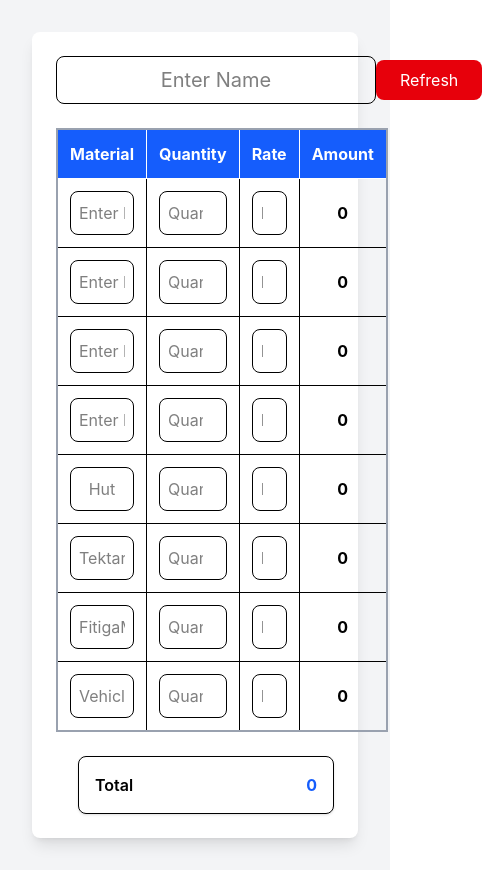
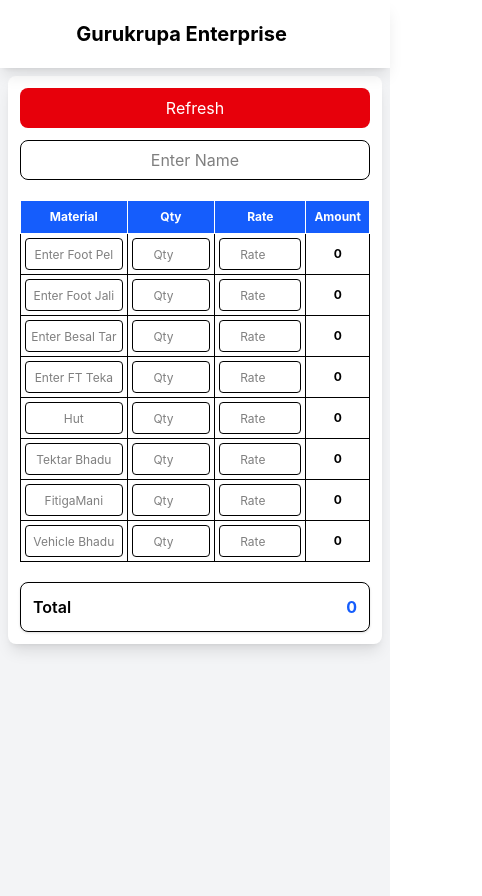
Before and after one commit to Nakum-Nayan/normal, a React (Vite) app: page / in a window 390 px wide. Shown: the top 896 px of the page, 482 px wide, since content can reach past the window. Before the commit the page ends 870 px from the top, so only its background shows below. Built offline with nearby package versions, Linux system fonts and the light colour scheme.

Commit message:
Initial commit

```diff
--- a/src/App.jsx
+++ b/src/App.jsx
@@ -12,12 +12,12 @@ import "./App.css";
 function App() {
   return (
     <div className='w-screen min-h-screen bg-richblack-900 flex flex-col font-inter'>
-      {/* <Navbar /> */}
+      <Navbar />
       <Routes>
         <Route path='/' element={ <Home /> } />
-        {/* <Route path="/calculator" element={ <Calculator/> } />
+        <Route path="/calculator" element={ <Calculator/> } />
         <Route path="/materials" element={ <MaterialTable/> } />
-        <Route path="/contact" element={ <Contact/> } /> */}
+        <Route path="/contact" element={ <Contact/> } />
       </Routes>
     </div>
   );
--- a/src/components/Calculator.jsx
+++ b/src/components/Calculator.jsx
@@ -1,6 +1,8 @@
 const  Calculator= () => (
     <>
-        <p>CAAAAAAAAAAAAAAAAAAAAAAAAAAAtor</p>
+         <div className="flex justify-center">
+            <p className="text-4xl">Working Page</p>
+        </div>
     </>
 );
 
--- a/src/components/Footer.jsx
+++ b/src/components/Footer.jsx
@@ -1,6 +1,8 @@
 const  Footer= () => (
     <>
-        <footer>FOoterrfff</footer>
+        <div className="flex justify-center">
+            <p className="text-4xl">Working Page</p>
+        </div>
     </>
 );
 
--- a/src/components/MaterialTable.jsx
+++ b/src/components/MaterialTable.jsx
@@ -1,6 +1,8 @@
 const  MaterialTable= () => (
     <>
-        <p>MAteAADTableff</p>
+        <div className="flex justify-center">
+            <p className="text-4xl">Working Page</p>
+        </div>
     </>
 );
 
--- a/src/components/Navbar.jsx
+++ b/src/components/Navbar.jsx
@@ -1,45 +1,118 @@
+import { useState } from "react";
+import { Link } from "react-router-dom";
+
 const Navbar = () => {
+  const [menuOpen, setMenuOpen] = useState(false);
+
   return (
-    <nav className="text-white shadow-md">
-      <div className="max-w-7xl mx-auto flex items-center justify-between px-6 py-4">
+    <nav className="sticky top-0 z-50 bg-white shadow-lg">
+      <div className="max-w-7xl mx-auto px-4 md:px-8 py-4 flex items-center justify-center sm:justify-between">
 
         {/* Logo */}
-        <div>
-          <h1 className="text-2xl font-bold">Jay Ramapir</h1>
-        </div>
+        <Link
+          to="/"
+          className="text-xl md:text-3xl font-bold text-black-300 hover:text-orange-900 transition"
+        >
+          Gurukrupa Enterprise
+        </Link>
 
-        {/* Navigation */}
-        <ul className="flex items-center gap-6 font-medium">
+        {/* Desktop Menu */}
+        <ul className="hidden md:flex items-center gap-8 text-black font-medium">
           <li>
-            <a href="/" className="hover:text-yellow-300 transition">
+            <Link
+              to="/"
+              className="hover:text-orange-900 transition duration-200"
+            >
               Home
-            </a>
+            </Link>
           </li>
 
           <li>
-            <a href="/calculator" className="hover:text-yellow-300 transition">
+            <Link
+              to="/calculator"
+              className="hover:text-orange-900 transition duration-200"
+            >
               Calculator
-            </a>
+            </Link>
           </li>
 
           <li>
-            <a href="/materials" className="hover:text-yellow-300 transition">
+            <Link
+              to="/materials"
+              className="hover:text-orange-900 transition duration-200"
+            >
               Materials
-            </a>
+            </Link>
           </li>
 
           <li>
-            <a href="/contact" className="hover:text-yellow-300 transition">
+            <Link
+              to="/contact"
+              className="hover:text-orange-900 transition duration-200"
+            >
               Contact
-            </a>
+            </Link>
           </li>
         </ul>
 
-        {/* Button */}
-        <button className="bg-yellow-400 text-black px-5 py-2 rounded-lg font-semibold hover:bg-yellow-500 transition">
-          Get Started
+        {/* Mobile Menu Button */}
+        <button
+          onClick={() => setMenuOpen(!menuOpen)}
+          className="md:hidden text-white text-3xl"
+        >
+          {menuOpen ? "✕" : "☰"}
         </button>
+      </div>
 
+      {/* Mobile Menu */}
+      <div
+        className={`md:hidden overflow-hidden transition-all duration-300 ${
+          menuOpen ? "max-h-80" : "max-h-0"
+        }`}
+      >
+        <ul className="bg-blue-800 text-white text-center">
+
+          <li className="border-b border-blue-700">
+            <Link
+              to="/"
+              onClick={() => setMenuOpen(false)}
+              className="block py-3 hover:bg-blue-900"
+            >
+              Home
+            </Link>
+          </li>
+
+          <li className="border-b border-blue-700">
+            <Link
+              to="/calculator"
+              onClick={() => setMenuOpen(false)}
+              className="block py-3 hover:bg-blue-900"
+            >
+              Calculator
+            </Link>
+          </li>
+
+          <li className="border-b border-blue-700">
+            <Link
+              to="/materials"
+              onClick={() => setMenuOpen(false)}
+              className="block py-3 hover:bg-blue-900"
+            >
+              Materials
+            </Link>
+          </li>
+
+          <li>
+            <Link
+              to="/contact"
+              onClick={() => setMenuOpen(false)}
+              className="block py-3 hover:bg-blue-900"
+            >
+              Contact
+            </Link>
+          </li>
+
+        </ul>
       </div>
     </nav>
   );
--- a/src/components/ResultCard.jsx
+++ b/src/components/ResultCard.jsx
@@ -1,6 +1,8 @@
-const  ResultCard= () => (
+const ResultCard = () => (
     <>
-        <p>RESULT CART FR</p>
+        <div className="flex justify-center">
+            <p className="text-4xl">Working Page</p>
+        </div>
     </>
 );
 
--- a/src/pages/Contact.jsx
+++ b/src/pages/Contact.jsx
@@ -1,6 +1,8 @@
 const  Contact= () => (
     <>
-        <p>contacttttttttttttttttttttt</p>
+        <div className="flex justify-center">
+            <p className="text-4xl">Working Page</p>
+        </div>
     </>
 );
 
--- a/src/pages/Home.jsx
+++ b/src/pages/Home.jsx
@@ -35,40 +35,44 @@ export default function Home() {
   );
 
   return (
-    <div className="min-h-screen bg-gray-100 p-8">
-      <div className="max-w-6xl mx-auto bg-white rounded-lg shadow-lg p-6">
+    <div className="min-h-screen bg-gray-100 p-2 md:p-6">
+      <div className="max-w-6xl mx-auto bg-white rounded-lg shadow-lg p-3 md:p-6">
 
-        <div className="flex justify-between items-center mb-6">
+        {/* Header */}
+        <div className="flex flex-col-reverse md:flex-row justify-between items-center gap-3 mb-5">
+
           <input
             type="text"
             placeholder="Enter Name"
             value={projectName}
             onChange={(e) => setProjectName(e.target.value)}
-            className="w-80 h-12 border rounded-lg px-3 text-center text-xl focus:outline-none focus:ring-2 focus:ring-blue-500"
+            className="w-full md:w-80 h-10 md:h-12 border rounded-lg px-2 text-center text-base md:text-xl"
           />
 
           <button
             onClick={handleRefresh}
-            className="bg-red-600 hover:bg-red-700 text-white px-6 py-2 rounded-lg"
+            className="w-full md:w-auto bg-red-600 hover:bg-red-700 text-white py-2 px-5 rounded-lg"
           >
             Refresh
           </button>
+
         </div>
 
-        <table className="w-full border-2 border-gray-400 text-center">
+        {/* Table */}
+        <table className="w-full border border-gray-400 text-center text-xs md:text-base">
           <thead className="bg-blue-600 text-white">
             <tr>
-              <th className="border p-3">Material</th>
-              <th className="border p-3">Quantity</th>
-              <th className="border p-3">Rate</th>
-              <th className="border p-3">Amount</th>
+              <th className="border p-2">Material</th>
+              <th className="border p-2">Qty</th>
+              <th className="border p-2">Rate</th>
+              <th className="border p-2">Amount</th>
             </tr>
           </thead>
 
           <tbody>
             {items.map((item, index) => (
               <tr key={index}>
-                <td className="border p-3">
+                <td className="border p-1">
                   <input
                     type="text"
                     placeholder={item.placeholder}
@@ -76,23 +80,23 @@ export default function Home() {
                     onChange={(e) =>
                       handleChange(index, "material", e.target.value)
                     }
-                    className="w-full h-11 border rounded-lg px-2 text-center"
+                    className="w-full h-8 md:h-10 border rounded text-center text-xs md:text-base px-1"
                   />
                 </td>
 
-                <td className="border p-3">
+                <td className="border p-1">
                   <input
                     type="number"
-                    placeholder="Quantity"
+                    placeholder="Qty"
                     value={item.qty}
                     onChange={(e) =>
                       handleChange(index, "qty", e.target.value)
                     }
-                    className="w-full h-11 border rounded-lg px-2 text-center"
+                    className="w-full h-8 md:h-10 border rounded text-center text-xs md:text-base px-1"
                   />
                 </td>
 
-                <td className="border p-3">
+                <td className="border p-1">
                   <input
                     type="number"
                     placeholder="Rate"
@@ -100,11 +104,11 @@ export default function Home() {
                     onChange={(e) =>
                       handleChange(index, "rate", e.target.value)
                     }
-                    className="w-full h-11 border rounded-lg px-2 text-center"
+                    className="w-full h-8 md:h-10 border rounded text-center text-xs md:text-base px-1"
                   />
                 </td>
 
-                <td className="border p-3 font-bold">
+                <td className="border font-bold text-xs md:text-lg">
                   {(
                     (Number(item.qty) || 0) *
                     (Number(item.rate) || 0)
@@ -115,9 +119,10 @@ export default function Home() {
           </tbody>
         </table>
 
-        <div className="flex justify-end mt-6">
-          <div className="w-64 border rounded-lg shadow">
-            <div className="flex justify-between p-4">
+        {/* Total */}
+        <div className="flex justify-center md:justify-end mt-5">
+          <div className="w-full md:w-64 border rounded-lg shadow">
+            <div className="flex justify-between p-3">
               <span className="font-semibold">Total</span>
               <span className="font-bold text-blue-600">
                 {total.toLocaleString()}
```
